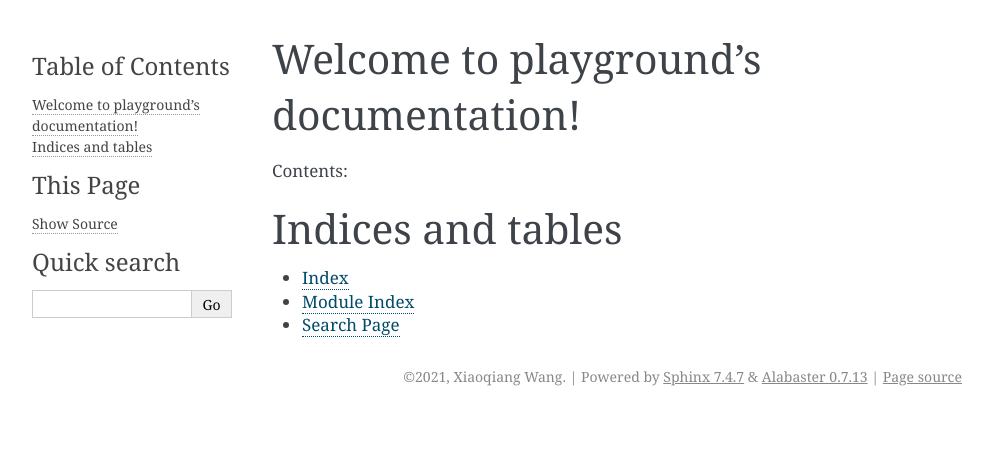
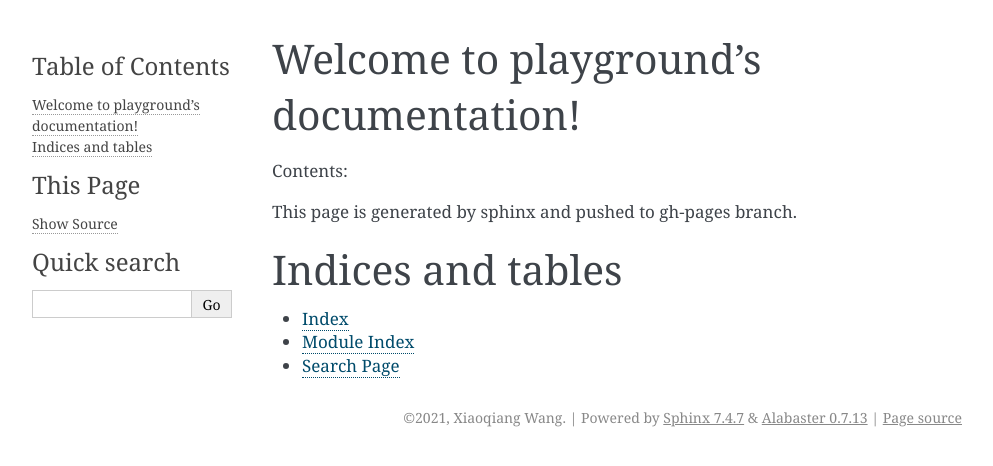
Before and after one commit to xiaoqiangwang/playground, a Sphinx documentation site: the page built from doc/source/index.rst, in a window 1280 px wide. Shown: the top 466 px of the page, without its empty margins (148-1141 px from the left). Built offline with Sphinx 7.4.7, drawn with Linux system fonts in a browser that asks for light colours.

Commit message:
add a few words

```diff
--- a/doc/source/index.rst
+++ b/doc/source/index.rst
@@ -12,6 +12,7 @@ Contents:
    :maxdepth: 2
 
 
+This page is generated by sphinx and pushed to gh-pages branch.
 
 Indices and tables
 ==================
```
